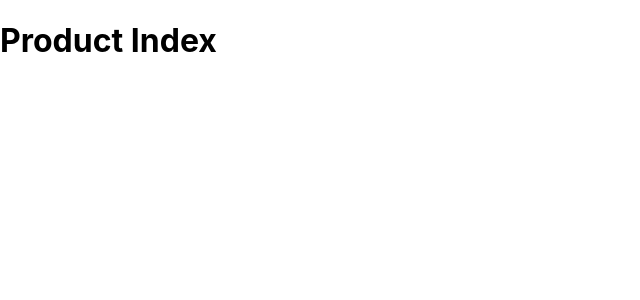
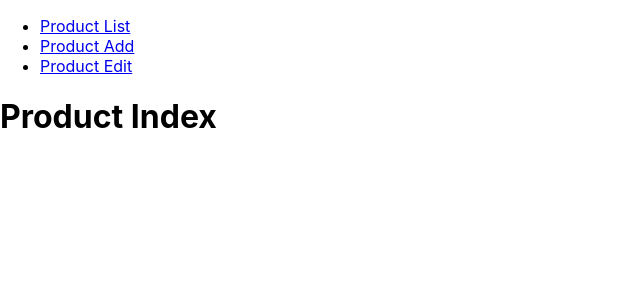
Before and after one commit to taitamfc/C0323, a React (Create React App) app in the folder M5/start/: page / in a window 1280 px wide. Shown: the top 300 px of the page, without its empty margins (0-640 px from the left). Built offline with nearby package versions, Linux system fonts and the light colour scheme.

Commit message:
nhan tham so route

```diff
--- a/M5/start/src/App.js
+++ b/M5/start/src/App.js
@@ -10,8 +10,8 @@ function App() {
       <Routes>
         <Route path="/" element={<ProductIndex />} />
         <Route path="/create" element={<ProductCreate />} />
-        <Route path="/edit" element={<ProductEdit />} />
-        <Route path="/show" element={<ProductShow />} />
+        <Route path="/edit/:id" element={<ProductEdit />} />
+        <Route path="/show/:id" element={<ProductShow />} />
       </Routes>
     </BrowserRouter>
   );
--- a/M5/start/src/pages/products/Edit.js
+++ b/M5/start/src/pages/products/Edit.js
@@ -1,9 +1,11 @@
 import React from 'react';
+import { useParams } from 'react-router-dom';
 
 function Edit(props) {
+    const {id} = useParams();
     return (
         <div>
-            <h1>Product Edit</h1>
+            <h1>Product Edit: {id}</h1>
         </div>
     );
 }
--- a/M5/start/src/pages/products/Index.js
+++ b/M5/start/src/pages/products/Index.js
@@ -1,8 +1,14 @@
 import React from 'react';
+import { Link } from 'react-router-dom';
 
 function Index(props) {
     return (
         <div>
+            <ul>
+                <li> <Link to={'/'}>Product List</Link> </li>
+                <li> <Link to={'/create'}>Product Add</Link> </li>
+                <li> <Link to={'/edit/1'}>Product Edit</Link> </li>
+            </ul>
             <h1>Product Index</h1>
         </div>
     );
```
